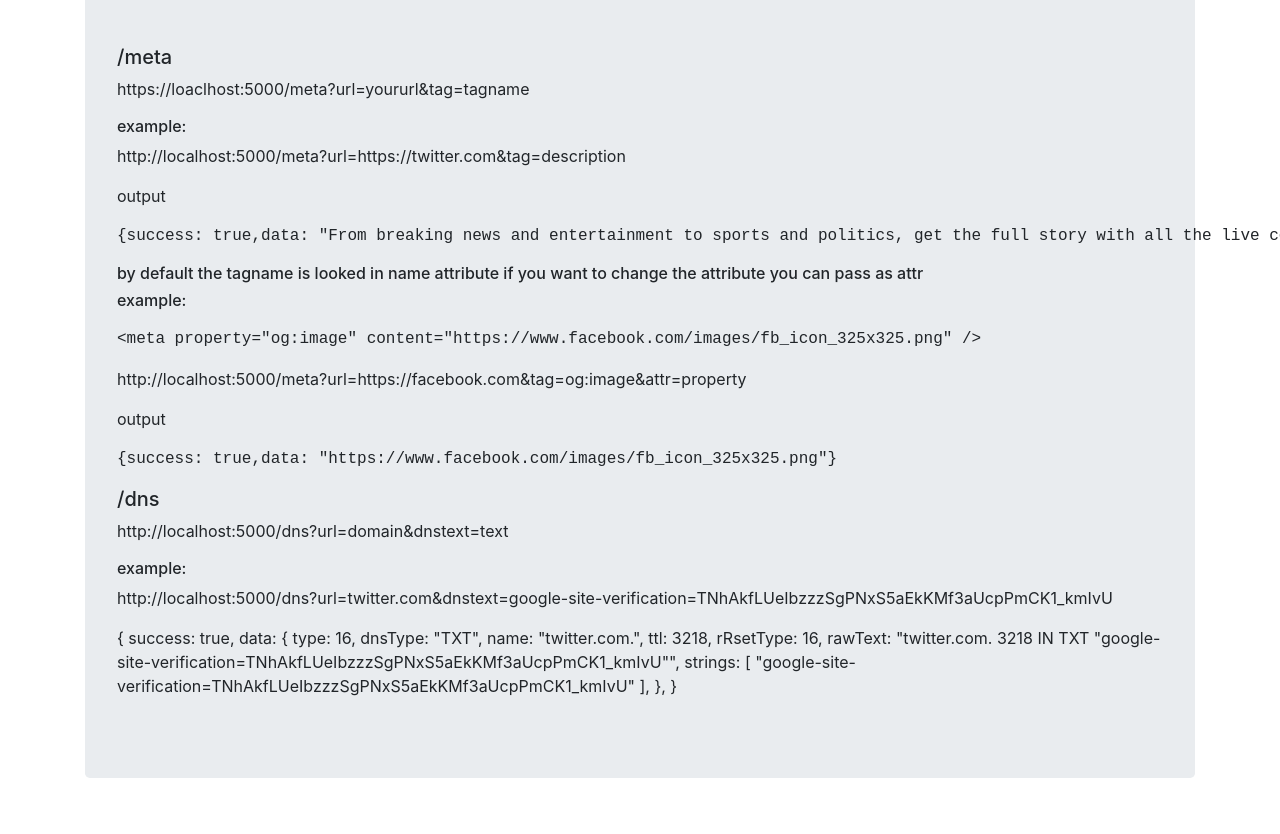
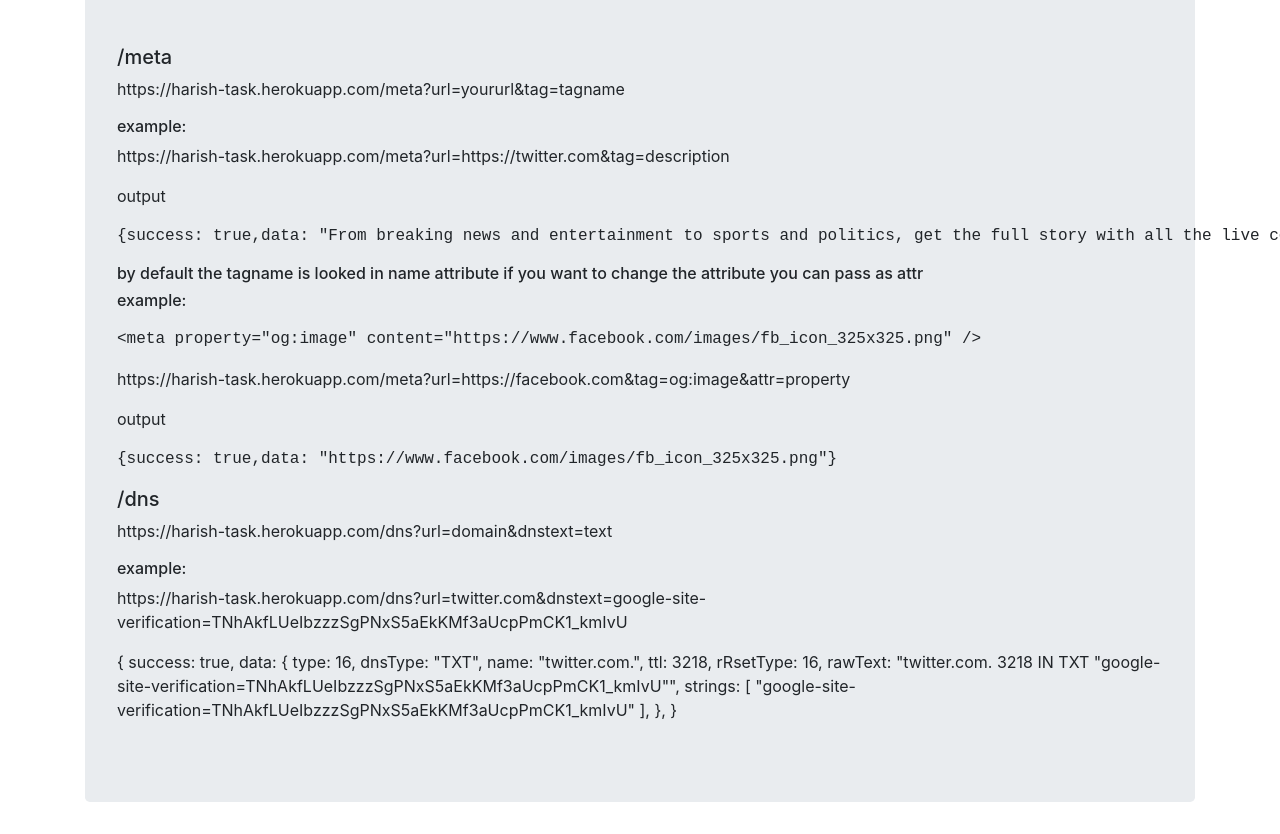
Before and after one commit to harish32/task4, a website: page statics/index.html in a window 1280 px wide. Shown: the part 227-1061 px from the top of the page. Before the commit the page ends 1037 px from the top, so only its background shows below. Drawn offline with nearby package versions, Linux system fonts and the light colour scheme.

Commit message:
make it better

```diff
--- a/statics/index.html
+++ b/statics/index.html
@@ -17,22 +17,22 @@
         <h1 class="display-4">Welcome to App</h1>
         <h4 class="display-5 mt-3">Api Documentation</h4>
         <h5 class="mt-5">/meta</h5>
-        <p>https://loaclhost:5000/meta?url=yoururl&tag=tagname</p>
+        <p>https://harish-task.herokuapp.com/meta?url=yoururl&tag=tagname</p>
         <h6>example:</h6>
         <!-- <p> <xmp><meta name="referrer" content="default" id="meta_referrer" /></xmp> </p> -->
-        <p>http://localhost:5000/meta?url=https://twitter.com&tag=description</p>
+        <p>https://harish-task.herokuapp.com/meta?url=https://twitter.com&tag=description</p>
         <p>output</p>
         <xmp>{success: true,data: "From breaking news and entertainment to sports and politics, get the full story with all the live commentary."}</xmp>
         <h6>by default the tagname is looked in name attribute if you want to change the attribute you can pass as attr</h6>
         <h6>example:</h6>
         <p><xmp><meta property="og:image" content="https://www.facebook.com/images/fb_icon_325x325.png" /></xmp></p>
-        <p>http://localhost:5000/meta?url=https://facebook.com&tag=og:image&attr=property</p>
+        <p>https://harish-task.herokuapp.com/meta?url=https://facebook.com&tag=og:image&attr=property</p>
         <p>output</p>
         <xmp>{success: true,data: "https://www.facebook.com/images/fb_icon_325x325.png"}</xmp>
         <h5>/dns</h5>
-        <p>http://localhost:5000/dns?url=domain&dnstext=text</p>
+        <p>https://harish-task.herokuapp.com/dns?url=domain&dnstext=text</p>
         <h6>example:</h6>
-        <p>http://localhost:5000/dns?url=twitter.com&dnstext=google-site-verification=TNhAkfLUeIbzzzSgPNxS5aEkKMf3aUcpPmCK1_kmIvU</p>
+        <p>https://harish-task.herokuapp.com/dns?url=twitter.com&dnstext=google-site-verification=TNhAkfLUeIbzzzSgPNxS5aEkKMf3aUcpPmCK1_kmIvU</p>
         <p><xpm>{
           success: true,
           data: {
```
